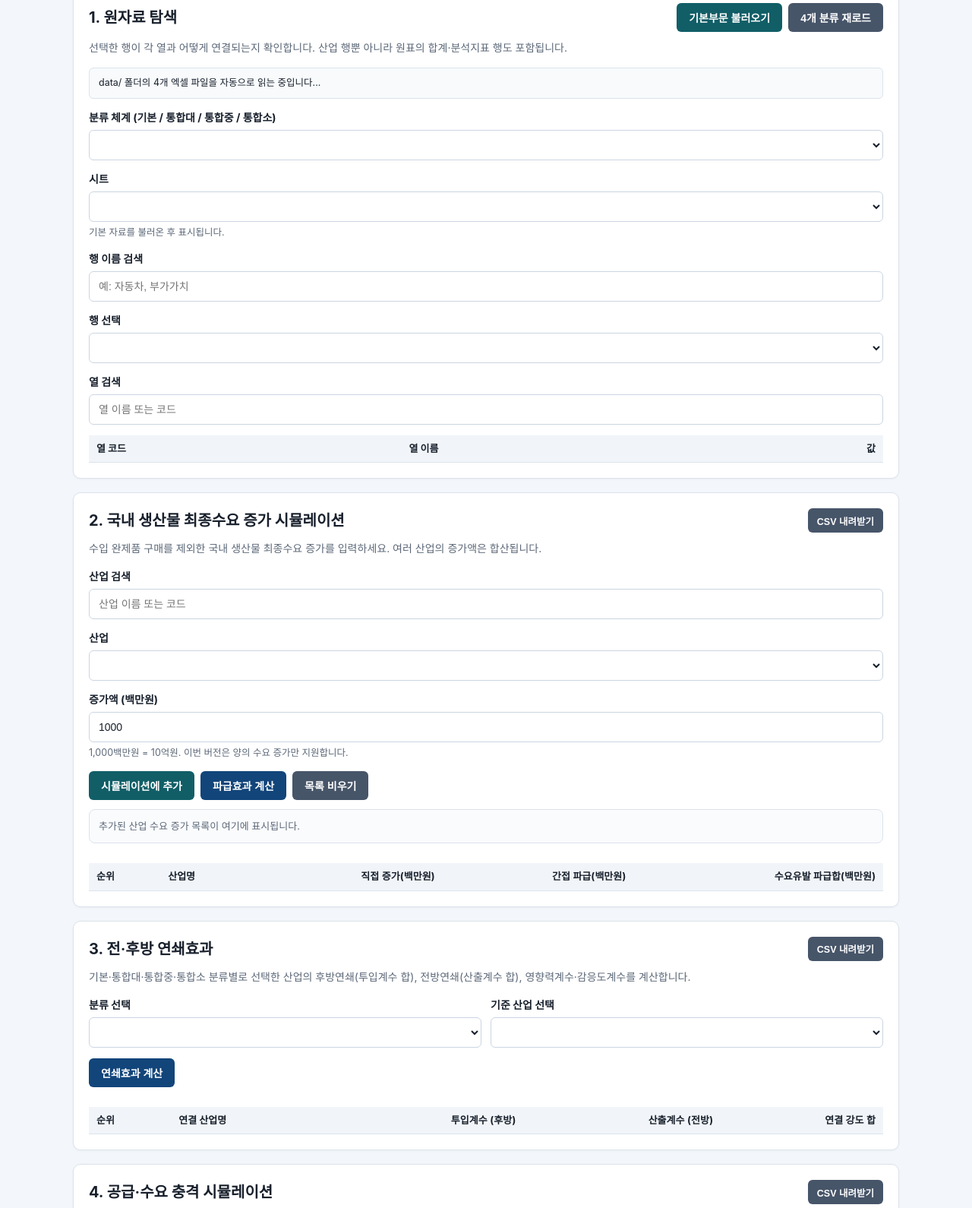
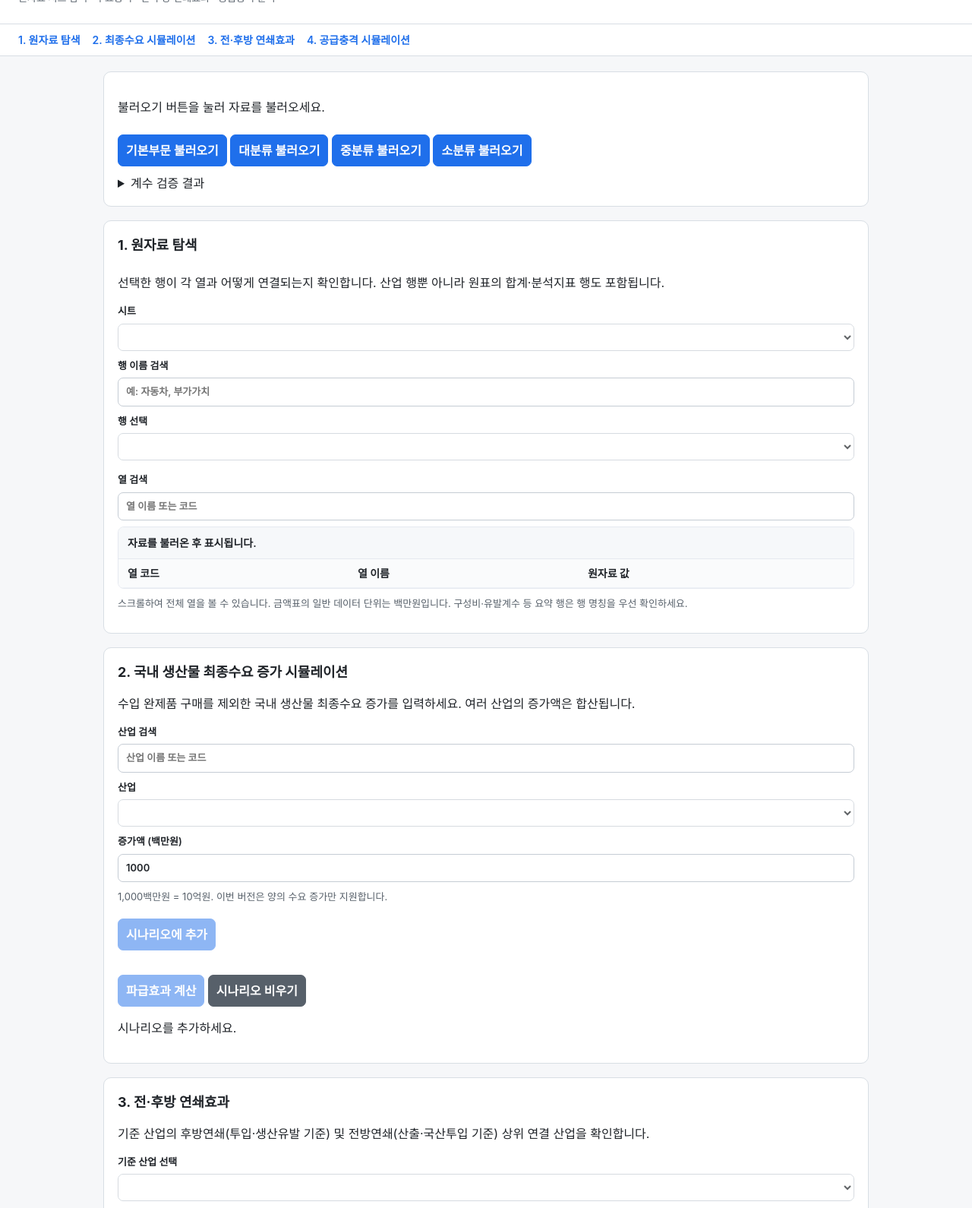
Before and after one commit to happy76883-afk/-Title, a plain HTML site: page index.html in a window 1280 px wide. Shown: the part 89-1679 px from the top of the page at 76% size. Drawn offline with Linux system fonts and the light colour scheme; a script that the page names is missing.

Commit message:
Update index.html

```diff
--- a/index.html
+++ b/index.html
@@ -1,402 +1,142 @@
 <!DOCTYPE html>
 <html lang="ko">
 <head>
-  <meta charset="UTF-8" />
-  <meta name="viewport" content="width=device-width, initial-scale=1.0" />
-  <title>과제물1: 산업연관표 분석 웹앱</title>
-  <script src="https://cdn.sheetjs.com/xlsx-0.20.3/package/dist/xlsx.full.min.js"></script>
-  <style>
-    :root {
-      --bg: #f3f6fa;
-      --card: #ffffff;
-      --text: #18202c;
-      --muted: #5c6878;
-      --line: #dce3ec;
-      --navy: #12457a;
-      --teal: #115e67;
-      --soft: #eef4fa;
-      --ok: #157347;
-      --err: #b42318;
-    }
-    * { box-sizing: border-box; }
-    body {
-      margin: 0;
-      font-family: -apple-system, BlinkMacSystemFont, "Segoe UI", Roboto, "Noto Sans KR", sans-serif;
-      background: var(--bg);
-      color: var(--text);
-      line-height: 1.5;
-    }
-    .topbar {
-      background: var(--navy);
-      color: #fff;
-      padding: 14px 20px;
-      font-weight: 700;
-      font-size: 16px;
-    }
-    .container {
-      max-width: 1120px;
-      margin: 20px auto;
-      padding: 0 16px 60px;
-      display: grid;
-      gap: 18px;
-    }
-    .card {
-      background: var(--card);
-      border: 1px solid var(--line);
-      border-radius: 10px;
-      padding: 20px;
-      box-shadow: 0 1px 3px rgba(15, 23, 42, 0.04);
-    }
-    .card-head {
-      display: flex;
-      flex-wrap: wrap;
-      justify-content: space-between;
-      align-items: center;
-      gap: 12px;
-      margin-bottom: 10px;
-    }
-    .card-head h2, .card h2 {
-      margin: 0 0 10px;
-      font-size: 20px;
-    }
-    .card-head h2 { margin-bottom: 0; }
-    .desc {
-      margin: 0 0 16px;
-      color: var(--muted);
-      font-size: 14px;
-    }
-    .btn {
-      height: 38px;
-      padding: 0 16px;
-      border: none;
-      border-radius: 6px;
-      font-size: 14px;
-      font-weight: 600;
-      cursor: pointer;
-      color: #fff;
-      background: var(--navy);
-    }
-    .btn-teal { background: var(--teal); }
-    .btn-sec { background: #475569; }
-    .btn-sm {
-      height: 32px;
-      padding: 0 12px;
-      font-size: 12.5px;
-    }
-    .btn:hover { opacity: 0.92; }
-    .field { margin-bottom: 14px; }
-    .field label {
-      display: block;
-      font-size: 14px;
-      font-weight: 700;
-      margin-bottom: 6px;
-    }
-    .field input, .field select {
-      width: 100%;
-      height: 40px;
-      border: 1px solid #cbd5e1;
-      border-radius: 6px;
-      padding: 0 12px;
-      font-size: 14px;
-      background: #fff;
-      color: var(--text);
-    }
-    .hint {
-      font-size: 12.5px;
-      color: var(--muted);
-      margin-top: 5px;
-    }
-    .auto-bar {
-      display: flex;
-      flex-wrap: wrap;
-      gap: 8px;
-      font-size: 12.5px;
-      margin-bottom: 14px;
-      padding: 10px 12px;
-      background: #f8fafc;
-      border: 1px solid var(--line);
-      border-radius: 6px;
-    }
-    .ok { color: var(--ok); font-weight: 700; }
-    .err { color: var(--err); font-weight: 700; }
-    .basket {
-      border: 1px solid var(--line);
-      border-radius: 8px;
-      padding: 12px;
-      background: #fafbfd;
-      margin-top: 12px;
-    }
-    .basket-item {
-      display: flex;
-      justify-content: space-between;
-      align-items: center;
-      padding: 6px 8px;
-      border-bottom: 1px dashed var(--line);
-      font-size: 13.5px;
-    }
-    .basket-item:last-child { border-bottom: none; }
-    .del-btn {
-      background: #fee2e2;
-      color: #991b1b;
-      border: none;
-      border-radius: 4px;
-      padding: 3px 8px;
-      cursor: pointer;
-      font-size: 12px;
-      font-weight: 600;
-    }
-    .kpi-grid {
-      display: grid;
-      grid-template-columns: repeat(auto-fit, minmax(185px, 1fr));
-      gap: 12px;
-      margin-top: 14px;
-    }
-    .kpi {
-      background: var(--soft);
-      border-radius: 8px;
-      padding: 12px 14px;
-    }
-    .kpi .k-lbl { font-size: 12px; color: var(--muted); }
-    .kpi .k-val { font-size: 18px; font-weight: 700; margin-top: 3px; }
-    .table-wrap { overflow-x: auto; margin-top: 12px; }
-    table { width: 100%; border-collapse: collapse; font-size: 13px; }
-    th, td { border-bottom: 1px solid var(--line); padding: 8px 10px; text-align: left; white-space: nowrap; }
-    th { background: #f1f5f9; font-weight: 700; }
-    td.num, th.num { text-align: right; font-variant-numeric: tabular-nums; }
-    .two-col {
-      display: grid;
-      grid-template-columns: repeat(auto-fit, minmax(240px, 1fr));
-      gap: 12px;
-    }
-    .note-box {
-      margin-top: 14px;
-      padding: 12px 14px;
-      background: #f8fafc;
-      border-left: 4px solid var(--navy);
-      border-radius: 6px;
-      font-size: 12.5px;
-      color: var(--muted);
-    }
-  </style>
+  <meta charset="utf-8" />
+  <meta name="viewport" content="width=device-width,initial-scale=1" />
+  <title>과제물1: 산업연관표분석 웹앱</title>
+  <link href="./style.css" rel="stylesheet" />
+  <script defer="" src="./app.js"></script>
 </head>
 <body>
-  <div class="topbar">과제물1: 산업연관표 분석 웹앱</div>
+  <header>
+    <p>2023 · 생산자가격 · 기본/대분류/중분류/소분류</p>
+    <h1>과제물1: 산업연관표분석 웹앱</h1>
+    <p>원자료 시트 탐색 · 수요충격 · 전·후방 연쇄효과 · 공급충격 분석</p>
+  </header>
+  <nav aria-label="주요 메뉴">
+    <a href="#explorer">1. 원자료 탐색</a>
+    <a href="#simulation">2. 최종수요 시뮬레이션</a>
+    <a href="#linkage">3. 전·후방 연쇄효과</a>
+    <a href="#supply-shock">4. 공급충격 시뮬레이션</a>
+  </nav>
+  <main>
+    <aside aria-label="분석 준비 상태" class="loading-status">
+      <p id="status" role="status">불러오기 버튼을 눌러 자료를 불러오세요.</p>
+      <div class="controls">
+        <button id="load-basic" type="button">기본부문 불러오기</button>
+        <button id="load-major" type="button">대분류 불러오기</button>
+        <button id="load-medium" type="button">중분류 불러오기</button>
+        <button id="load-minor" type="button">소분류 불러오기</button>
+      </div>
+      <details>
+        <summary>계수 검증 결과</summary>
+        <pre id="validation">아직 자료를 불러오지 않았습니다.</pre>
+      </details>
+    </aside>
 
-  <div class="container">
-    <!-- 1. 원자료 탐색 -->
-    <section class="card">
-      <div class="card-head">
+    <section id="explorer">
+      <div class="section-heading">
         <h2>1. 원자료 탐색</h2>
-        <div style="display:flex; gap:8px; flex-wrap:wrap;">
-          <button id="btn-load-basic" class="btn btn-teal" type="button">기본부문 불러오기</button>
-          <button id="btn-reload-all" class="btn btn-sec" type="button">4개 분류 재로드</button>
+      </div>
+      <p>선택한 행이 각 열과 어떻게 연결되는지 확인합니다. 산업 행뿐 아니라 원표의 합계·분석지표 행도 포함됩니다.</p>
+      <label>시트<select disabled="" id="sheet"></select></label>
+      <label>행 이름 검색<input disabled="" id="row-search" placeholder="예: 자동차, 부가가치" /></label>
+      <label>행 선택<select disabled="" id="row"></select></label>
+      <p id="unit"></p>
+      <label>열 검색<input disabled="" id="col-search" placeholder="열 이름 또는 코드" /></label>
+      <div class="scroll">
+        <table>
+          <caption id="explore-caption">자료를 불러온 후 표시됩니다.</caption>
+          <thead>
+            <tr><th>열 코드</th><th>열 이름</th><th>원자료 값</th></tr>
+          </thead>
+          <tbody id="cells"></tbody>
+        </table>
+      </div>
+      <p class="note">스크롤하여 전체 열을 볼 수 있습니다. 금액표의 일반 데이터 단위는 백만원입니다. 구성비·유발계수 등 요약 행은 행 명칭을 우선 확인하세요.</p>
+    </section>
+
+    <section id="simulation">
+      <h2>2. 국내 생산물 최종수요 증가 시뮬레이션</h2>
+      <p>수입 완제품 구매를 제외한 국내 생산물 최종수요 증가를 입력하세요. 여러 산업의 증가액은 합산됩니다.</p>
+      <label>산업 검색<input disabled="" id="sector-search" placeholder="산업 이름 또는 코드" /></label>
+      <form id="scenario">
+        <label>산업<select disabled="" id="sector" required=""></select></label>
+        <label>증가액 (백만원)<input disabled="" id="amount" min="0.01" required="" step="any" type="number" value="1000" /></label>
+        <p class="note">1,000백만원 = 10억원. 이번 버전은 양의 수요 증가만 지원합니다.</p>
+        <button disabled="" id="add">시나리오에 추가</button>
+      </form>
+      <ul id="basket"></ul>
+      <button disabled="" id="run">파급효과 계산</button>
+      <button id="clear">시나리오 비우기</button>
+      <p id="sim-status" role="status">시나리오를 추가하세요.</p>
+      <div hidden="" id="results">
+        <div class="cards" id="cards"></div>
+        <h3>생산유발액 상위 15개 산업</h3>
+        <div id="bars"></div>
+        <button id="download">전체 산업 CSV 다운로드</button>
+        <div class="scroll">
+          <table>
+            <caption>산업별 유발액 — 백만원, 생산유발액 내림차순</caption>
+            <thead>
+              <tr><th>코드</th><th>산업</th><th>생산</th><th>수입</th><th>부가가치</th></tr>
+            </thead>
+            <tbody id="result-rows"></tbody>
+          </table>
         </div>
-      </div>
-      <p class="desc">
-        선택한 행이 각 열과 어떻게 연결되는지 확인합니다. 산업 행뿐 아니라 원표의 합계·분석지표 행도 포함됩니다.
-      </p>
-
-      <div id="auto-status" class="auto-bar">data/ 폴더의 4개 엑셀 파일을 자동으로 읽는 중입니다...</div>
-
-      <div class="field">
-        <label for="dataset-select">분류 체계 (기본 / 통합대 / 통합중 / 통합소)</label>
-        <select id="dataset-select"></select>
-      </div>
-
-      <div class="field">
-        <label for="sheet-select">시트</label>
-        <select id="sheet-select"></select>
-        <div class="hint">기본 자료를 불러온 후 표시됩니다.</div>
-      </div>
-
-      <div class="field">
-        <label for="row-search">행 이름 검색</label>
-        <input id="row-search" type="text" placeholder="예: 자동차, 부가가치" />
-      </div>
-
-      <div class="field">
-        <label for="row-select">행 선택</label>
-        <select id="row-select"></select>
-      </div>
-
-      <div class="field">
-        <label for="col-search">열 검색</label>
-        <input id="col-search" type="text" placeholder="열 이름 또는 코드" />
-      </div>
-
-      <div class="table-wrap">
-        <table id="raw-table">
-          <thead>
-            <tr>
-              <th>열 코드</th>
-              <th>열 이름</th>
-              <th class="num">값</th>
-            </tr>
-          </thead>
-          <tbody></tbody>
-        </table>
       </div>
     </section>
 
-    <!-- 2. 국내 생산물 최종수요 증가 시뮬레이션 -->
-    <section class="card">
-      <div class="card-head">
-        <h2>2. 국내 생산물 최종수요 증가 시뮬레이션</h2>
-        <button id="btn-csv-sim" class="btn btn-sec btn-sm" type="button">CSV 내려받기</button>
-      </div>
-      <p class="desc">
-        수입 완제품 구매를 제외한 국내 생산물 최종수요 증가를 입력하세요. 여러 산업의 증가액은 합산됩니다.
-      </p>
-
-      <div class="field">
-        <label for="sim-search">산업 검색</label>
-        <input id="sim-search" type="text" placeholder="산업 이름 또는 코드" />
-      </div>
-
-      <div class="field">
-        <label for="sim-sector">산업</label>
-        <select id="sim-sector"></select>
-      </div>
-
-      <div class="field">
-        <label for="sim-amount">증가액 (백만원)</label>
-        <input id="sim-amount" type="number" step="100" min="0" value="1000" />
-        <div class="hint">1,000백만원 = 10억원. 이번 버전은 양의 수요 증가만 지원합니다.</div>
-      </div>
-
-      <div style="display:flex; gap:8px; flex-wrap:wrap;">
-        <button id="btn-add-shock" class="btn btn-teal" type="button">시뮬레이션에 추가</button>
-        <button id="btn-run-sim" class="btn" type="button">파급효과 계산</button>
-        <button id="btn-clear-shock" class="btn btn-sec" type="button">목록 비우기</button>
-      </div>
-
-      <div id="shock-basket" class="basket">
-        <div style="font-size:13px; color:var(--muted);">추가된 산업 수요 증가 목록이 여기에 표시됩니다.</div>
-      </div>
-
-      <div id="sim-kpi" class="kpi-grid"></div>
-
-      <div class="table-wrap">
-        <table id="sim-table">
-          <thead>
-            <tr>
-              <th>순위</th>
-              <th>산업명</th>
-              <th class="num">직접 증가(백만원)</th>
-              <th class="num">간접 파급(백만원)</th>
-              <th class="num">수요유발 파급합(백만원)</th>
-            </tr>
-          </thead>
-          <tbody></tbody>
-        </table>
+    <section id="linkage">
+      <h2>3. 전·후방 연쇄효과</h2>
+      <p>기준 산업의 후방연쇄(투입·생산유발 기준) 및 전방연쇄(산출·국산투입 기준) 상위 연결 산업을 확인합니다.</p>
+      <label>기준 산업 선택<select disabled="" id="linkage-sector"></select></label>
+      <label>상위 표시 개수 (1~100)<input disabled="" id="linkage-topk" type="number" min="1" max="100" value="15" /></label>
+      <button disabled="" id="run-linkage" type="button">연쇄효과 계산</button>
+      <p id="linkage-status" role="status">자료를 불러온 뒤 계산하세요.</p>
+      <div hidden="" id="linkage-results">
+        <div class="cards" id="linkage-cards"></div>
+        <h3>후방연쇄 상위 산업</h3>
+        <div class="scroll">
+          <table>
+            <thead>
+              <tr><th>코드</th><th>산업</th><th>생산유발계수</th><th>국산투입계수</th></tr>
+            </thead>
+            <tbody id="backward-rows"></tbody>
+          </table>
+        </div>
+        <h3>전방연쇄 상위 산업</h3>
+        <div class="scroll">
+          <table>
+            <thead>
+              <tr><th>코드</th><th>산업</th><th>전방투입계수</th><th>전방비중(%)</th></tr>
+            </thead>
+            <tbody id="forward-rows"></tbody>
+          </table>
+        </div>
       </div>
     </section>
 
-    <!-- 3. 전·후방 연쇄효과 -->
-    <section class="card">
-      <div class="card-head">
-        <h2>3. 전·후방 연쇄효과</h2>
-        <button id="btn-csv-chain" class="btn btn-sec btn-sm" type="button">CSV 내려받기</button>
-      </div>
-      <p class="desc">
-        기본·통합대·통합중·통합소 분류별로 선택한 산업의 후방연쇄(투입계수 합), 전방연쇄(산출계수 합), 영향력계수·감응도계수를 계산합니다.
-      </p>
-
-      <div class="two-col">
-        <div class="field">
-          <label for="chain-dataset">분류 선택</label>
-          <select id="chain-dataset"></select>
-        </div>
-        <div class="field">
-          <label for="chain-sector">기준 산업 선택</label>
-          <select id="chain-sector"></select>
+    <section id="supply-shock">
+      <h2>4. 공급충격 시뮬레이션</h2>
+      <p>기준 산업의 투입원가/공급 충격률(%)이 국산투입망(Ad)을 통해 다른 산업에 미치는 파급률(%)을 계산합니다.</p>
+      <label>충격 기준 산업<select disabled="" id="shock-sector"></select></label>
+      <label>공급충격 비율 (%)<input disabled="" id="shock-pct" type="number" step="0.5" value="10" /></label>
+      <button disabled="" id="run-shock" type="button">공급충격 계산</button>
+      <p id="shock-status" role="status">자료를 불러온 뒤 계산하세요.</p>
+      <div hidden="" id="shock-results">
+        <div class="cards" id="shock-cards"></div>
+        <div class="scroll">
+          <table>
+            <thead>
+              <tr><th>코드</th><th>산업</th><th>직접영향(%)</th><th>간접파급(%)</th><th>총파급(%)</th></tr>
+            </thead>
+            <tbody id="shock-rows"></tbody>
+          </table>
         </div>
       </div>
-
-      <div style="display:flex; gap:8px; flex-wrap:wrap;">
-        <button id="btn-run-chain" class="btn" type="button">연쇄효과 계산</button>
-      </div>
-
-      <div id="chain-kpi" class="kpi-grid"></div>
-
-      <div class="table-wrap">
-        <table id="chain-table">
-          <thead>
-            <tr>
-              <th>순위</th>
-              <th>연결 산업명</th>
-              <th class="num">투입계수 (후방)</th>
-              <th class="num">산출계수 (전방)</th>
-              <th class="num">연결 강도 합</th>
-            </tr>
-          </thead>
-          <tbody></tbody>
-        </table>
-      </div>
     </section>
-
-    <!-- 4. 공급·수요 충격 시뮬레이션 -->
-    <section class="card">
-      <div class="card-head">
-        <h2>4. 공급·수요 충격 시뮬레이션</h2>
-        <button id="btn-csv-shock" class="btn btn-sec btn-sm" type="button">CSV 내려받기</button>
-      </div>
-      <p class="desc">
-        선택한 분류와 산업에 대해 최종수요 충격률(%) 및 공급/원가 충격률(%)을 입력해 파급 추정치를 계산합니다.
-      </p>
-
-      <div class="two-col">
-        <div class="field">
-          <label for="shock-dataset">분류 선택</label>
-          <select id="shock-dataset"></select>
-        </div>
-        <div class="field">
-          <label for="shock-sector">충격 기준 산업</label>
-          <select id="shock-sector"></select>
-        </div>
-      </div>
-
-      <div class="two-col">
-        <div class="field">
-          <label for="demand-shock-rate">수요 충격률 (%)</label>
-          <input id="demand-shock-rate" type="number" step="0.5" value="10" />
-          <div class="hint">기준 산업 수요 변동률에 따른 후방연쇄 파급 추정치입니다.</div>
-        </div>
-        <div class="field">
-          <label for="supply-shock-rate">공급 충격률 (%)</label>
-          <input id="supply-shock-rate" type="number" step="0.5" value="5" />
-          <div class="hint">기준 산업 산출/원가/공급 제약 변동률에 따른 전방연쇄 파급 추정치입니다.</div>
-        </div>
-      </div>
-
-      <div style="display:flex; gap:8px; flex-wrap:wrap;">
-        <button id="btn-run-shock" class="btn btn-teal" type="button">충격 시뮬레이션 실행</button>
-      </div>
-
-      <div id="shock-kpi" class="kpi-grid"></div>
-
-      <div class="table-wrap">
-        <table id="shock-table">
-          <thead>
-            <tr>
-              <th>순위</th>
-              <th>연결 산업명</th>
-              <th class="num">수요충격 파급</th>
-              <th class="num">공급충격 파급</th>
-              <th class="num">총 충격 파급</th>
-            </tr>
-          </thead>
-          <tbody></tbody>
-        </table>
-      </div>
-
-      <div class="note-box">
-        <strong>기준 안내:</strong> 현재 선택된 분류의 첫 번째 표 시트를 기준으로 내생 거래 행렬을 추출합니다.
-        영향력계수·감응도계수는 전체 부문 평균 대비 상대 연쇄 수준(1 초과 시 평균 이상)을 나타냅니다.
-      </div>
-    </section>
-  </div>
-
-  <script src="app.js"></script>
+  </main>
+  <footer>브라우저 계산 · GitHub Pages 배포용</footer>
 </body>
 </html>
```
